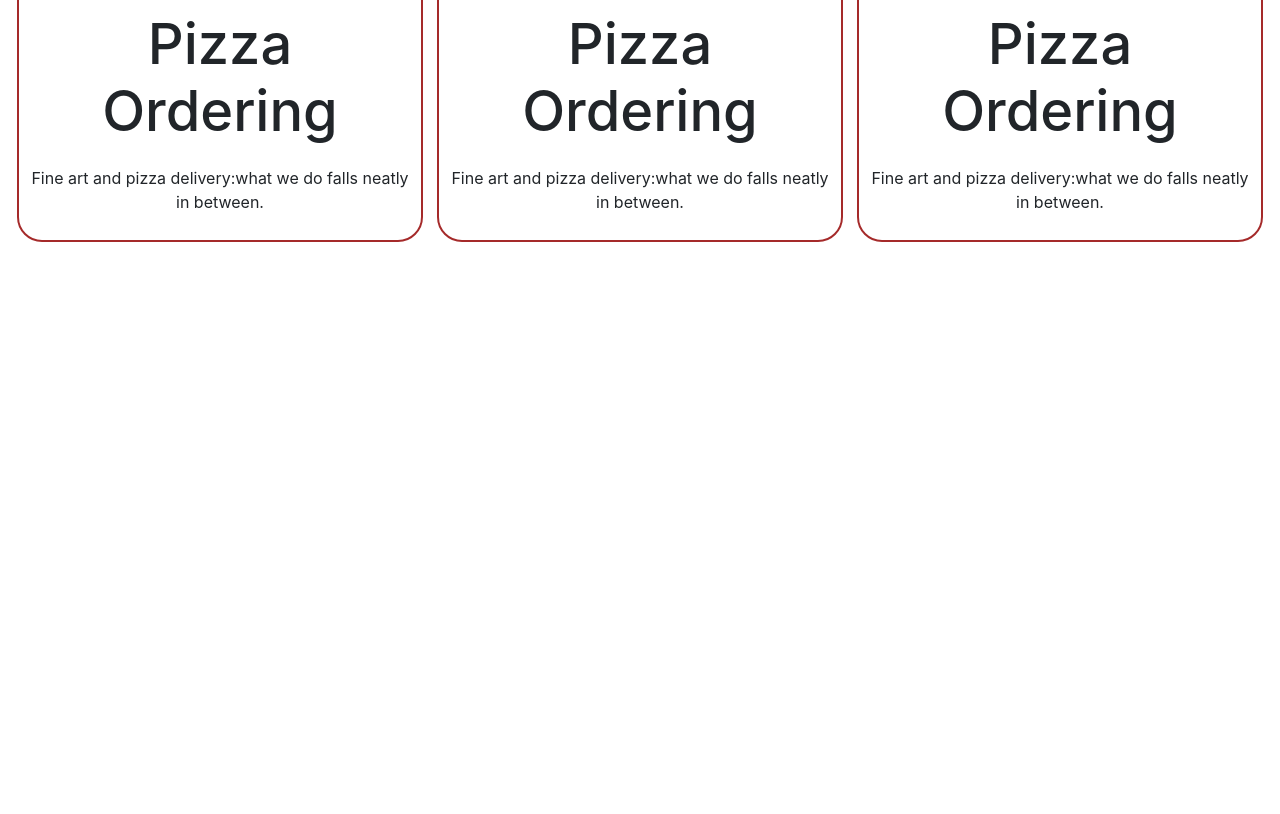
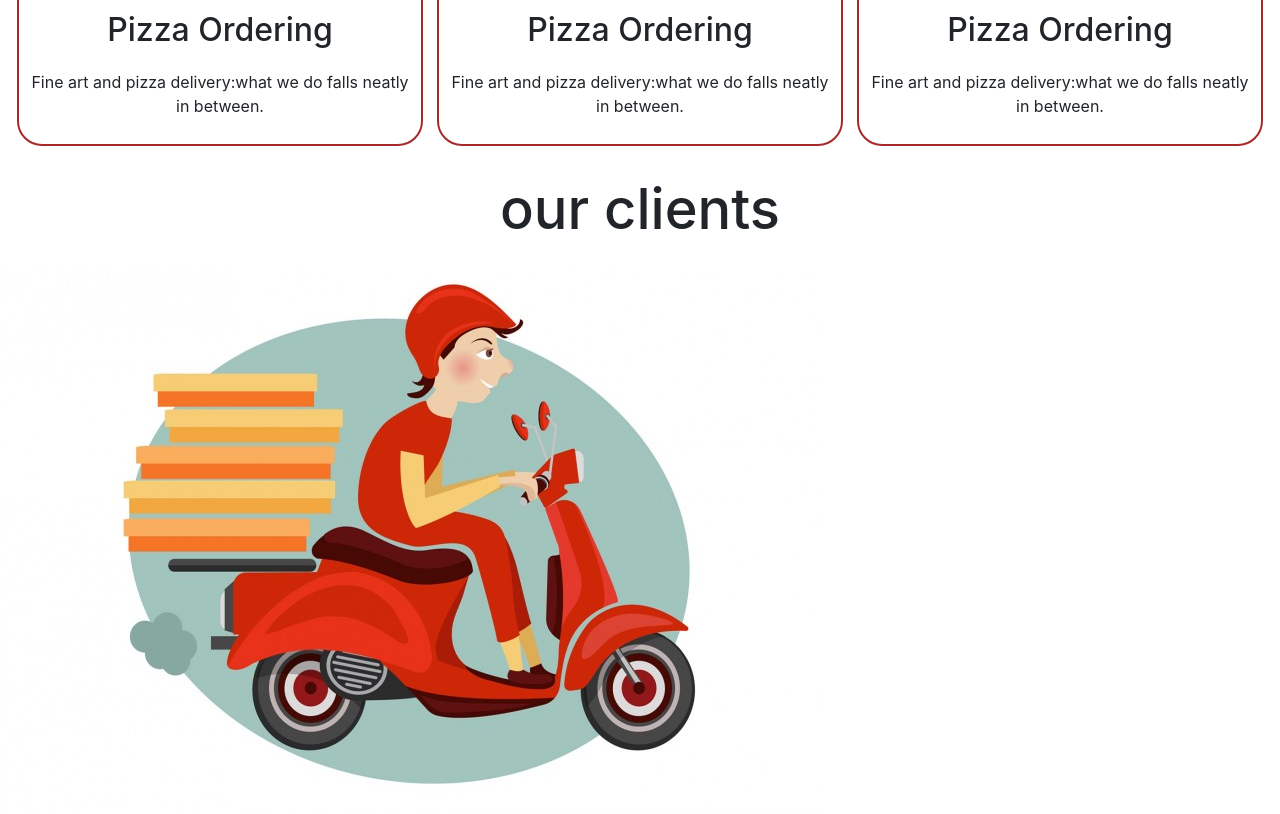
Before and after one commit to Jane-Wandia/WEEK4-IP, a plain HTML site: page index.html in a window 1280 px wide. Shown: the part 833-1647 px from the top of the page. Before the commit the page ends 1092 px from the top, so only its background shows below. Drawn offline with nearby package versions, Linux system fonts and the light colour scheme; a script that the page names is missing.

Commit message:
added div client

```diff
--- a/index.html
+++ b/index.html
@@ -28,7 +28,6 @@
         <p class="center">At pizza paradise,we dont just make pizza, We make people happy.</p>
         <p class="center">Theres nothing cookie cutter about pizza paradise.</p>
         <button class="btn">Order Now</button>
-
     </section>
     <section id="services container">
         <h1 class="h-primary center">Our Services></h1>
@@ -50,6 +49,15 @@
                 <p class="center">Fine art and pizza delivery:what we do falls neatly in between.</p>
             </div>
         </div>
+    </section>
+    <section class="client-container">
+        <h1 class="h-primary center">our clients </h1>
+        <div id="client">
+            <div class="client item">
+                <img src="image/delivery_WEB-824x549.jpg" alt=""
+            </div>
+        </div>
+    </section>
 
 
 
--- a/style.css
+++ b/style.css
@@ -84,6 +84,7 @@ ul li a:hover{
     border-radius: 25px;
     padding: 10px;
     width: 100%;
+    height: 100%;
 
 }
 .box img{
@@ -91,6 +92,16 @@ ul li a:hover{
     display: block;
     margin: auto;
     padding: 10px;
+}
+/*our clients*/
+.client-container{
+    position: relative;
+}
+#client{
+    display: flex;
+}
+.client-item{
+    width: 120px;
 }
 
 
@@ -101,7 +112,7 @@ ul li a:hover{
 }
 .h-secondary{
     padding: 13px;
-    font-size: 3.5rem;
+    font-size: 2rem;
 }
 .center{
     text-align: center;
```
